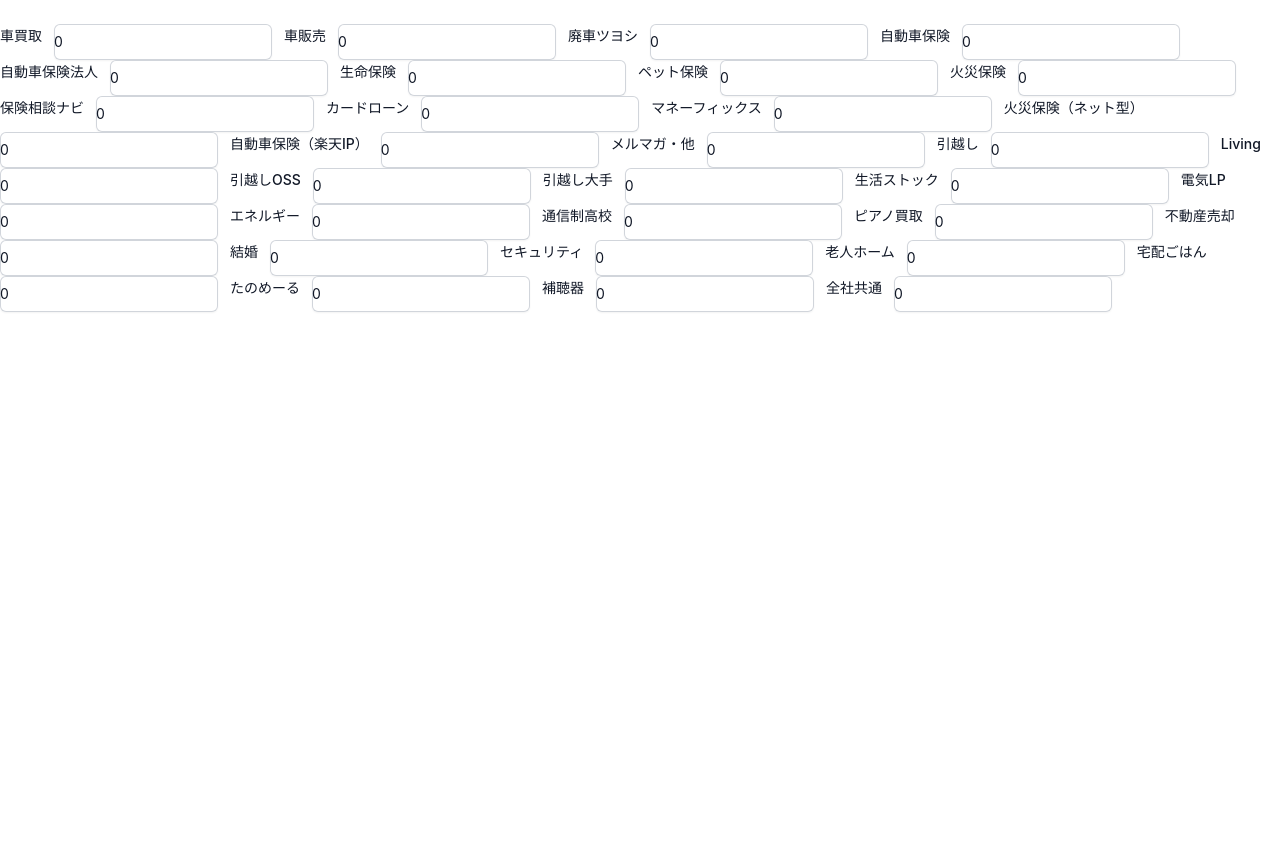
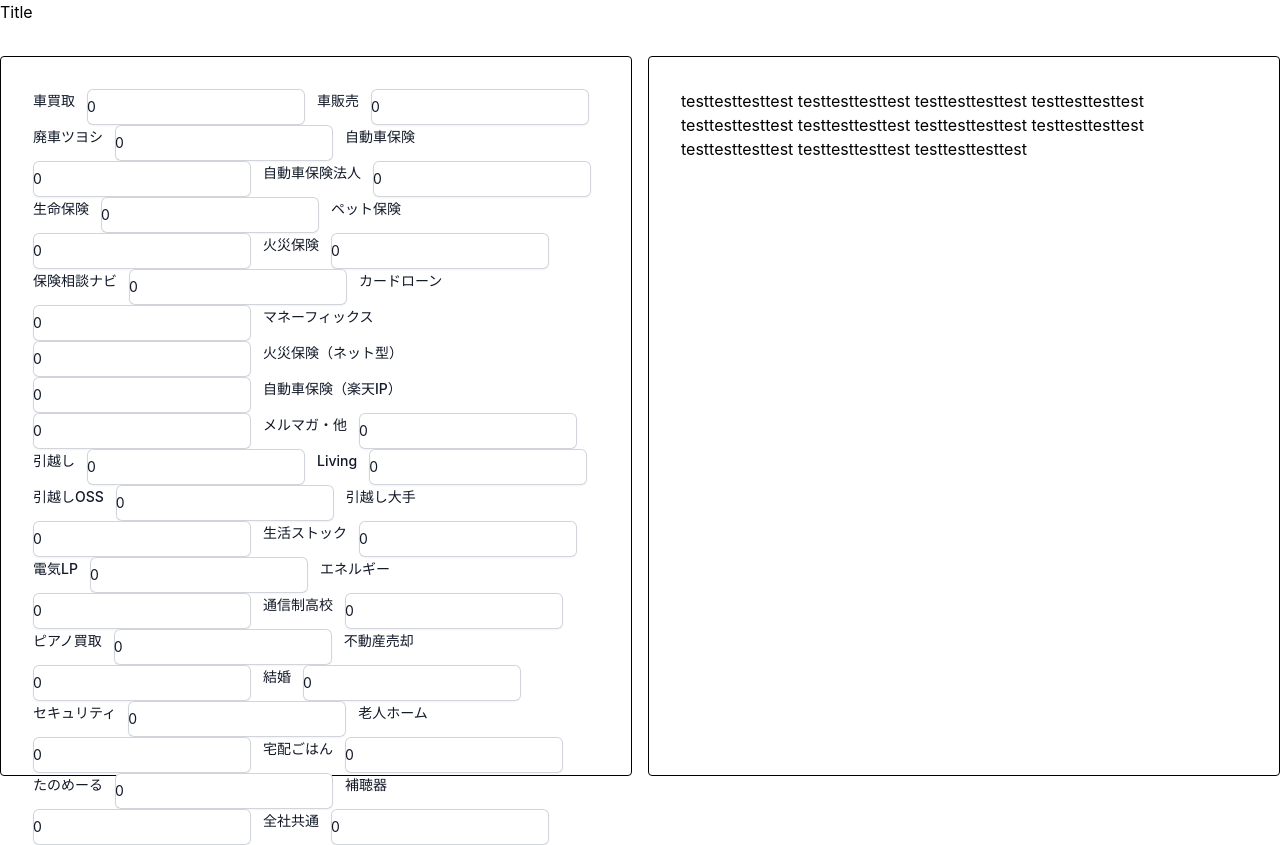
Before and after one commit to ppppppsmash/end-of-month_performance, a React (Create React App) app in the folder client/: page / in a window 1280 px wide. Before the commit the page ends 800 px from the top, so only its background shows below. Built offline with nearby package versions, Linux system fonts and the light colour scheme.

Commit message:
mod:レイアウト

```diff
--- a/client/src/App.tsx
+++ b/client/src/App.tsx
@@ -1,9 +1,11 @@
 import { FC } from 'react';
 import './App.css';
-import { Tasks } from './types'
-import Input from './components/Input'
+import Title from './components/Title';
+import Input from './components/Input';
 
 const App: FC = (): JSX.Element => {
+  const title = '月末稼動レポート';
+
   const tasks = [
     { label: '車買取', time: 0 },
     { label: '車販売', time: 0 },
@@ -38,11 +40,30 @@
     { label: '全社共通', time: 0 },
   ]
 
-
   return (
-    <div className="mx-auto">
-      <div className="mt-6 space-y-6">
-        <Input tasks={tasks} />
+    <div>
+      <Title title={title} />
+      <div className="flex w-full space-x-4 h-[90vh] items:center mt-8">
+        <div className="flex-1 w-5/12 border border-solid rounded border-black p-8">
+          <div>
+            <Input tasks={tasks} />
+          </div>
+        </div>
+        <div className="flex-1 w-5/12 border border-solid rounded border-black p-8">
+          <div>
+            testtesttesttest
+            testtesttesttest
+            testtesttesttest
+            testtesttesttest
+            testtesttesttest
+            testtesttesttest
+            testtesttesttest
+            testtesttesttest
+            testtesttesttest
+            testtesttesttest
+            testtesttesttest
+          </div>
+        </div>
       </div>
     </div>
   );
```
